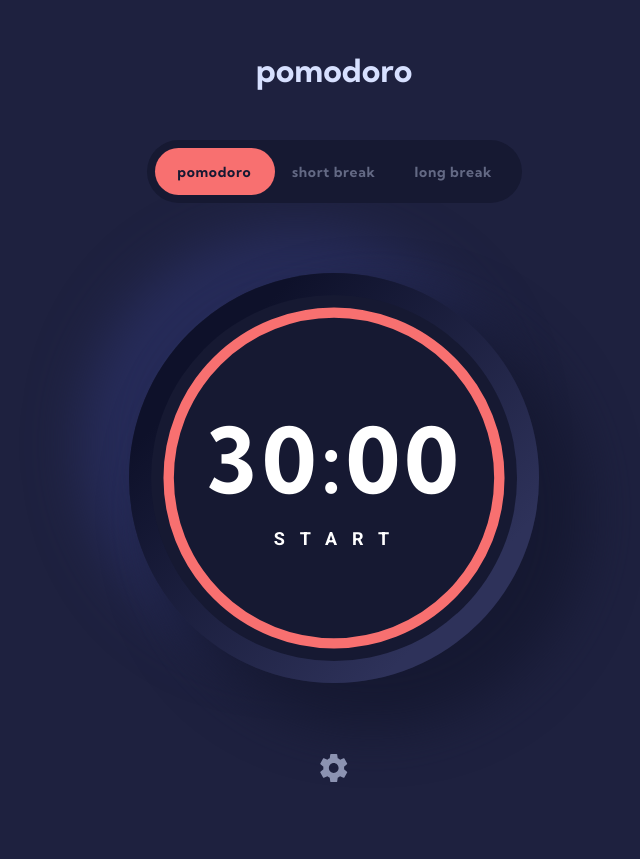
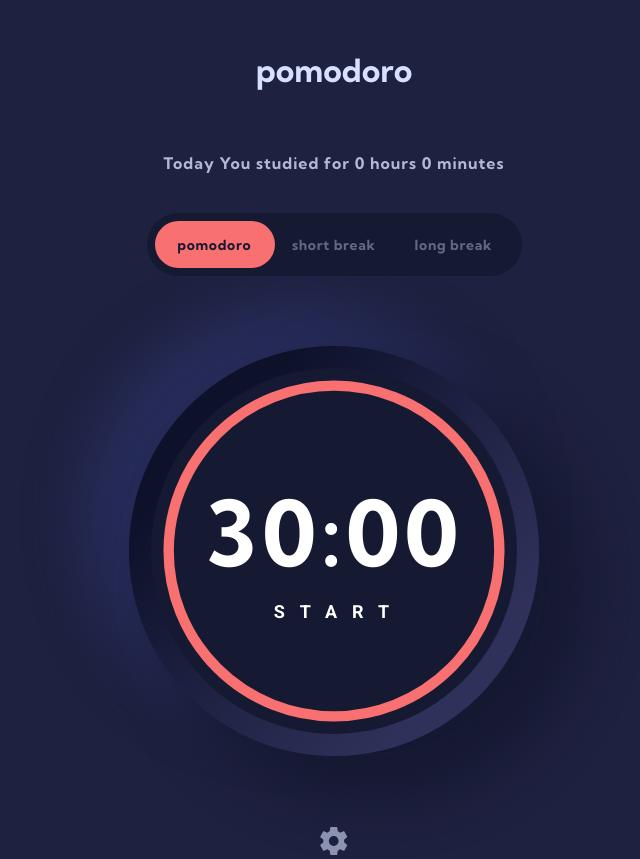
Before and after one commit to mlatka9/Pomodoro-app, a React (Create React App) app: page / in a window 1280 px wide. Shown: the whole page, without its empty margins (306-946 px from the left). Before the commit the page ends 800 px from the top, so only its background shows below. Built offline with nearby package versions, Linux system fonts and the light colour scheme.

Commit message:
update readme and add daily time spending timer

```diff
--- a/package.json
+++ b/package.json
@@ -6,6 +6,7 @@
     "@testing-library/jest-dom": "^5.14.1",
     "@testing-library/react": "^11.2.7",
     "@testing-library/user-event": "^12.8.3",
+    "prop-types": "^15.7.2",
     "react": "^17.0.2",
     "react-dom": "^17.0.2",
     "react-scripts": "4.0.3",
--- /dev/null
+++ b/src/components/InputNumber/InputNumber.styles.js
@@ -0,0 +1,65 @@
+import styled from 'styled-components';
+
+export const Wrapper = styled.div`
+  width: fit-content;
+  height: 48px;
+  display: flex;
+  background-color: ${({ theme }) => theme.colors.lightGrey};
+  border-radius: 10px;
+  @media (max-width: 600px) {
+    height: 40px;
+  }
+  div {
+    display: flex;
+    flex-direction: column;
+    justify-content: center;
+    padding-right: 10px;
+    gap: 7px;
+  }
+  input {
+    width: 110px;
+    background-color: transparent;
+    border: none;
+    padding-left: 25px;
+    color: ${({ theme }) => theme.colors.black};
+    font-family: ${({ theme }) => theme.fonts.mainFont};
+    font-size: 14px;
+    font-weight: bold;
+    &::-webkit-outer-spin-button,
+    &::-webkit-inner-spin-button {
+      /* display: none; <- Crashes Chrome on hover */
+      -webkit-appearance: none;
+      margin: 0; /* <-- Apparently some margin are still there even though it's hidden */
+    }
+
+    &[type='number'] {
+      -moz-appearance: textfield; /* Firefox */
+    }
+    &:focus {
+      outline: none;
+    }
+  }
+`;
+
+export const InputButton = styled.button`
+  display: block;
+  background-color: transparent;
+  border: none;
+  width: 20px;
+  height: 8px;
+  padding: 0;
+  cursor: pointer;
+  font-size: 30px;
+  svg {
+    width: 100%;
+    height: 100%;
+    display: block;
+    path {
+      transition: stroke-opacity 150ms ease-in-out;
+    }
+  }
+  &:hover path {
+    stroke: ${({ theme }) => theme.colors.black};
+    stroke-opacity: 1;
+  }
+`;
--- a/src/components/PomodoroTimer/PomodoroTimer.js
+++ b/src/components/PomodoroTimer/PomodoroTimer.js
@@ -11,16 +11,12 @@ import {
 import SwitchBar from 'components/SwitchBar/SwitchBar';
 import ProgressBar from 'components/PorgressBar/ProgressBar';
 import SettingsIcon from 'assets/images/settings-icon.svg';
+import RingSound from 'assets/sounds/ring-sound.wav';
+import { getItemFromLocalStorage, setItemInLocalStorage, formatTimer, formatTimerHourBase } from 'helpers';
+import PropTypes from 'prop-types';
+import { SettingsType } from 'types';
 
-const formatTimer = (leftSeconds) => {
-  const seconds = leftSeconds % 60;
-  const minutes = Math.floor(leftSeconds / 60);
-  const minutesString = minutes > 9 ? minutes : `0${minutes}`;
-  const secondsString = seconds > 9 ? seconds : `0${seconds}`;
-  return `${minutesString}:${secondsString}`;
-};
-
-const calculatePorgress = (leftTime, allTime) => (leftTime / allTime) * 100;
+const calculatePercentagePorgress = (leftTime, allTime) => (leftTime / allTime) * 100;
 
 const PomodoroTimer = ({ setIsSettingsOpen, globalSettings }) => {
   const [mode, setMode] = useState('pomodoro');
@@ -29,29 +25,20 @@ const PomodoroTimer = ({ setIsSettingsOpen, globalSettings }) => {
   let intervalId = useRef();
   const [isCounting, setIsCounting] = useState(false);
   const [isStarted, setIsStarted] = useState(false);
+  const [studiedToday, setStudiedToday] = useState({ time: 0, date: new Date().toDateString() });
 
-  const toggleTimer = () => {
-    setIsCounting(!isCounting);
-    setIsStarted(true);
-  };
-
-  const resetTimer = () => {
-    setIsCounting(false);
-    setTimer(baseTimeInSeconds);
-    setIsStarted(false);
-  };
+  useEffect(() => {
+    const storedData = getItemFromLocalStorage('studiedToday');
+    if (storedData && storedData.date === new Date().toDateString()) {
+      setStudiedToday(storedData);
+    }
+  }, []);
 
   useEffect(() => {
     setTimer(baseTimeInSeconds);
     setIsCounting(false);
     setIsStarted(false);
   }, [mode, baseTimeInSeconds]);
-
-  useEffect(() => {
-    if (timer === 0) {
-      setIsCounting(false);
-    }
-  }, [timer]);
 
   useEffect(() => {
     if (isCounting) {
@@ -66,40 +53,68 @@ const PomodoroTimer = ({ setIsSettingsOpen, globalSettings }) => {
     };
   }, [isCounting]);
 
-  const handleChangeMode = (mode) => {
-    setMode(mode);
-  };
+  useEffect(() => {
+    setItemInLocalStorage('studiedToday', studiedToday);
+  }, [studiedToday]);
 
   useEffect(() => {
+    const updateTimeStudiedToday = (bonusTime) => {
+      if (new Date().toDateString() === studiedToday.date) {
+        setStudiedToday((prev) => ({ ...prev, time: prev.time + bonusTime }));
+      } else {
+        setStudiedToday(() => ({ time: bonusTime, date: new Date().toDateString() }));
+      }
+    };
+
     if (isStarted) {
       if (timer === 0) {
         document.title = 'Session end';
+        const audio = new Audio(RingSound);
+        audio.play();
+        setIsCounting(false);
+        updateTimeStudiedToday(baseTimeInSeconds);
       } else {
         document.title = formatTimer(timer);
       }
     } else {
       document.title = 'Pomodoro';
     }
-  }, [isStarted, timer]);
+  }, [isStarted, timer, baseTimeInSeconds, studiedToday.date]);
+
+  const toggleTimer = () => {
+    setIsCounting(!isCounting);
+    setIsStarted(true);
+  };
+
+  const resetTimer = () => {
+    setIsCounting(false);
+    setTimer(baseTimeInSeconds);
+    setIsStarted(false);
+  };
+
+  const handleChangeMode = (mode) => {
+    setMode(mode);
+  };
 
   const isFinished = timer === 0;
 
   return (
     <Wrapper>
       <h1>pomodoro</h1>
+      <h2>Today You studied for {formatTimerHourBase(studiedToday.time)}</h2>
       <SwitchBar mode={mode} handleChangeMode={handleChangeMode} />
       <TimerWrapper>
         <TimerBorder>
           <TimerInner>
             <span>{formatTimer(timer)}</span>
-            {!isFinished ? (
+            {isFinished ? null : (
               <ToggleButton onClick={toggleTimer}>
                 {(() => {
                   if (!isStarted) return 'start';
                   else return isCounting ? 'pause' : 'resume';
                 })()}
               </ToggleButton>
-            ) : null}
+            )}
             {(!isCounting && isStarted) || isFinished ? (
               <ResetButton isFinished={isFinished} onClick={resetTimer}>
                 Reset
@@ -107,7 +122,7 @@ const PomodoroTimer = ({ setIsSettingsOpen, globalSettings }) => {
             ) : null}
           </TimerInner>
         </TimerBorder>
-        <ProgressBar progress={calculatePorgress(timer, baseTimeInSeconds)} />
+        <ProgressBar progress={calculatePercentagePorgress(timer, baseTimeInSeconds)} />
       </TimerWrapper>
 
       <SettingsButton onClick={() => setIsSettingsOpen(true)}>
@@ -117,4 +132,9 @@ const PomodoroTimer = ({ setIsSettingsOpen, globalSettings }) => {
   );
 };
 
+PomodoroTimer.propTypes = {
+  globalSettings: PropTypes.shape(SettingsType).isRequired,
+  setIsSettingsOpen: PropTypes.func.isRequired,
+};
+
 export default PomodoroTimer;
--- a/src/components/PomodoroTimer/PomodoroTimer.styles.js
+++ b/src/components/PomodoroTimer/PomodoroTimer.styles.js
@@ -10,6 +10,18 @@ export const Wrapper = styled.div`
     font-weight: bold;
     color: ${({ theme }) => theme.colors.grey};
     margin: 50px 0;
+    @media (max-width: 600px) {
+      margin: 30px 0;
+    }
+  }
+  h2 {
+    font-family: ${({ theme }) => theme.fonts.mainFont};
+    font-size: 16px;
+    letter-spacing: 1px;
+    opacity: 0.8;
+    font-weight: bold;
+    color: ${({ theme }) => theme.colors.grey};
+    margin-bottom: 40px;
   }
 `;
 
@@ -97,7 +109,7 @@ const StyledButton = styled.button`
 
 export const ResetButton = styled(StyledButton)`
   position: absolute;
-  top: 66%;
+  top: ${({ isFinished }) => (isFinished ? '57%' : '66%')};
   font-size: ${({ isFinished }) => (isFinished ? '18px' : '12px')};
   opacity: ${({ isFinished }) => (isFinished ? '1' : '0.8')};
   letter-spacing: ${({ isFinished }) => (isFinished ? '15px' : '10px')};
--- a/src/components/PorgressBar/ProgressBar.js
+++ b/src/components/PorgressBar/ProgressBar.js
@@ -1,22 +1,10 @@
-import styled from 'styled-components';
-
-const Circle = styled.path`
-  fill: none;
-  stroke-width: 1;
-  ${({ isFinish }) => !isFinish && 'stroke-linecap: round;'}
-  stroke: ${({ theme }) => theme.colors.red};
-  transition: stroke-dasharray 1s linear;
-`;
-export const SvgWrapper = styled.svg`
-  display: block;
-  height: calc(100% - 18px * 2);
-  width: calc(100% - 18px * 2);
-`;
+import { StyledCircle, SvgWrapper } from './ProgressBar.styles';
+import PropTypes from 'prop-types';
 
 const ProgressBar = ({ progress = 100 }) => {
   return (
     <SvgWrapper viewBox="0 0 36 36">
-      <Circle
+      <StyledCircle
         isFinish={progress === 0}
         strokeDasharray={`${progress}, 100`}
         d="M18 2.0845
@@ -27,4 +15,8 @@ const ProgressBar = ({ progress = 100 }) => {
   );
 };
 
+ProgressBar.propTypes = {
+  progress: PropTypes.number,
+};
+
 export default ProgressBar;
--- /dev/null
+++ b/src/components/PorgressBar/ProgressBar.styles.js
@@ -0,0 +1,14 @@
+import styled from 'styled-components';
+
+export const StyledCircle = styled.path`
+  fill: none;
+  stroke-width: 1;
+  ${({ isFinish }) => !isFinish && 'stroke-linecap: round;'}
+  stroke: ${({ theme }) => theme.colors.red};
+  transition: stroke-dasharray 1s linear;
+`;
+export const SvgWrapper = styled.svg`
+  display: block;
+  height: calc(100% - 18px * 2);
+  width: calc(100% - 18px * 2);
+`;
--- a/src/components/SwitchBar/SwitchBar.js
+++ b/src/components/SwitchBar/SwitchBar.js
@@ -1,4 +1,5 @@
 import { Wrapper, SwitchOption } from './SwitchBar.styles';
+import PropTypes from 'prop-types';
 
 const SwitchBar = ({ mode, handleChangeMode }) => {
   return (
@@ -16,4 +17,9 @@ const SwitchBar = ({ mode, handleChangeMode }) => {
   );
 };
 
+SwitchBar.propTypes = {
+  mode: PropTypes.oneOf(['pomodoro', 'shortBreak', 'longBreak']),
+  handleChangeMode: PropTypes.func.isRequired,
+};
+
 export default SwitchBar;
--- a/src/helpers/index.js
+++ b/src/helpers/index.js
@@ -4,6 +4,21 @@ export const setItemInLocalStorage = (key, value) => {
 
 export const getItemFromLocalStorage = (key) => {
   const value = JSON.parse(window.localStorage.getItem(key));
-  console.log(value);
   return value;
 };
+
+export const formatTimer = (leftSeconds) => {
+  const seconds = leftSeconds % 60;
+  const minutes = Math.floor(leftSeconds / 60);
+  const minutesString = minutes > 9 ? minutes : `0${minutes}`;
+  const secondsString = seconds > 9 ? seconds : `0${seconds}`;
+  return `${minutesString}:${secondsString}`;
+};
+
+export const formatTimerHourBase = (seconds) => {
+  const hours = Math.floor(seconds / 3600);
+  const allMinutes = Math.floor(seconds / 60);
+  const leftMinutes = allMinutes - hours * 60;
+
+  return `${hours} hours ${leftMinutes} minutes`;
+};
--- /dev/null
+++ b/src/types/index.js
@@ -0,0 +1,11 @@
+import PropTypes from 'prop-types';
+
+export const SettingsType = {
+  timerBase: PropTypes.shape({
+    pomodoro: PropTypes.number,
+    shortBreak: PropTypes.number,
+    longBreak: PropTypes.number,
+  }),
+  font: PropTypes.string.isRequired,
+  colorTheme: PropTypes.string.isRequired,
+};
--- a/src/views/App.js
+++ b/src/views/App.js
@@ -15,7 +15,6 @@ const defaultSettings = {
   font: 'Kumbh Sans',
   colorTheme: 'red',
 };
-
 const initialSettings = getItemFromLocalStorage('settings') || defaultSettings;
 
 function App() {
```
Also changed, not shown: src/components/InputNumber/InputNumber.js (+12 -70 lines), src/components/SettingsModal/SettingsModal.js (+16 -9 lines), 2 other files (tests, documents, lock files or other folders).
